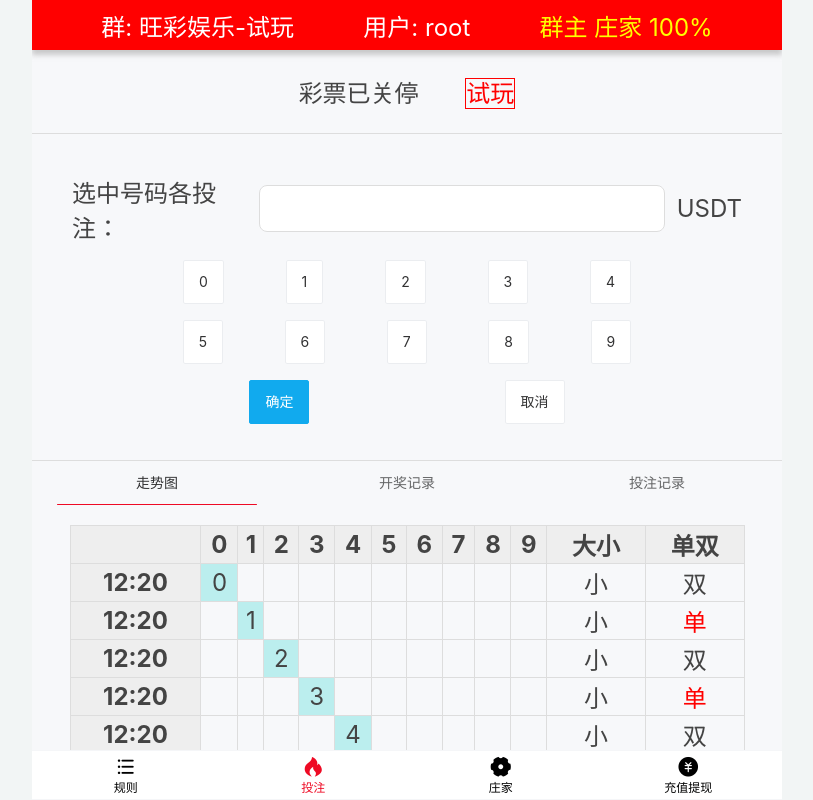
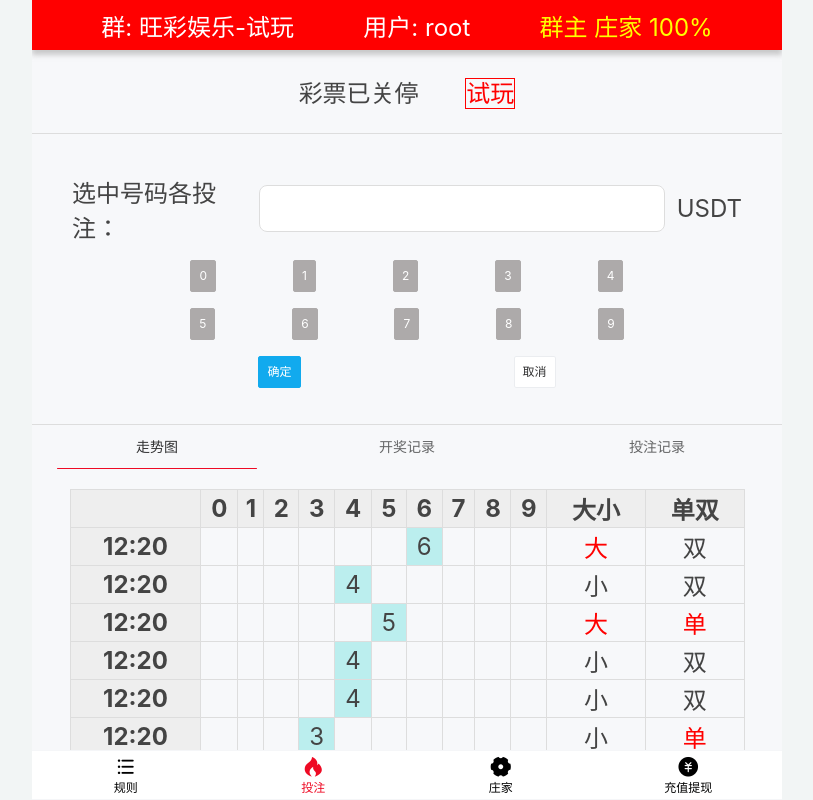
Before and after one commit to leoisgoodman/tg-game-client-frontend, a Vue app: page /#/ in a window 1280 px wide. Both pictures are taken after a click on the button "号码". Shown: the whole page, without its empty margins (233-1046 px from the left). Built offline with nearby package versions, Linux system fonts and the light colour scheme.

Commit message:
feat✨:  号码选择

```diff
--- a/src/views/bet/index.vue
+++ b/src/views/bet/index.vue
@@ -16,22 +16,30 @@
       </div>
       <div class="bet_but_group" v-show="butState">
         <div class="bet_but_num">
-          <van-button type="default">0</van-button>
-          <van-button type="default">1</van-button>
-          <van-button type="default">2</van-button>
-          <van-button type="default">3</van-button>
-          <van-button type="default">4</van-button>
+          <van-button
+            :color="activeList.includes(ver) ? '#1ae' : ' #adaaaa'"
+            size="small"
+            v-for="ver in minNum"
+            :key="ver"
+            @click="setActiveList(ver)"
+          >
+            {{ ver }}
+          </van-button>
         </div>
         <div class="bet_but_num">
-          <van-button type="default">5</van-button>
-          <van-button type="default">6</van-button>
-          <van-button type="default">7</van-button>
-          <van-button type="default">8</van-button>
-          <van-button type="default">9</van-button>
+          <van-button
+            :color="activeList.includes(ver) ? '#1ae' : ' #adaaaa'"
+            size="small"
+            v-for="ver in maxNum"
+            :key="ver"
+            @click="setActiveList(ver)"
+          >
+            {{ ver }}
+          </van-button>
         </div>
         <div class="bet_but_num">
-          <van-button color="#1ae">确定</van-button>
-          <van-button type="default" @click="setButState">取消</van-button>
+          <van-button color="#1ae" size="small">确定</van-button>
+          <van-button type="default" @click="setButState" size="small">取消</van-button>
         </div>
       </div>
     </div>
@@ -72,25 +80,41 @@ export default {
   name: 'BetView',
   setup() {
     const list = [];
-    const defaultList = [0, 1, 2, 3, 4, 5, 6, 7, 8, 9];
+    const minNum = [0, 1, 2, 3, 4];
+    const maxNum = [5, 6, 7, 8, 9];
+    const defaultList = minNum.concat(maxNum);
 
     for (let i = 0; i <= 100; i++) {
       const item = {
         id: i,
         date: '12:20',
-        num: defaultList[i % 10],
+        num: Math.floor(Math.random() * 10),
       };
       list.push(item);
     }
 
     let butState = ref(false);
+    const activeList = ref([]);
+
     const setButState = () => {
+      activeList.value = [];
       butState.value = !butState.value;
     };
 
     const active = ref(0);
 
-    return { list, defaultList, butState, setButState, active };
+    const setActiveList = (num) => {
+      if (activeList.value.includes(num)) {
+        activeList.value.forEach((element, i) => {
+          if (element === num) {
+            activeList.value.splice(i, 1);
+          }
+        });
+      } else {
+        activeList.value.push(num);
+      }
+    };
+    return { minNum, maxNum, list, defaultList, butState, setButState, active, activeList, setActiveList };
   },
 };
 </script>
```
